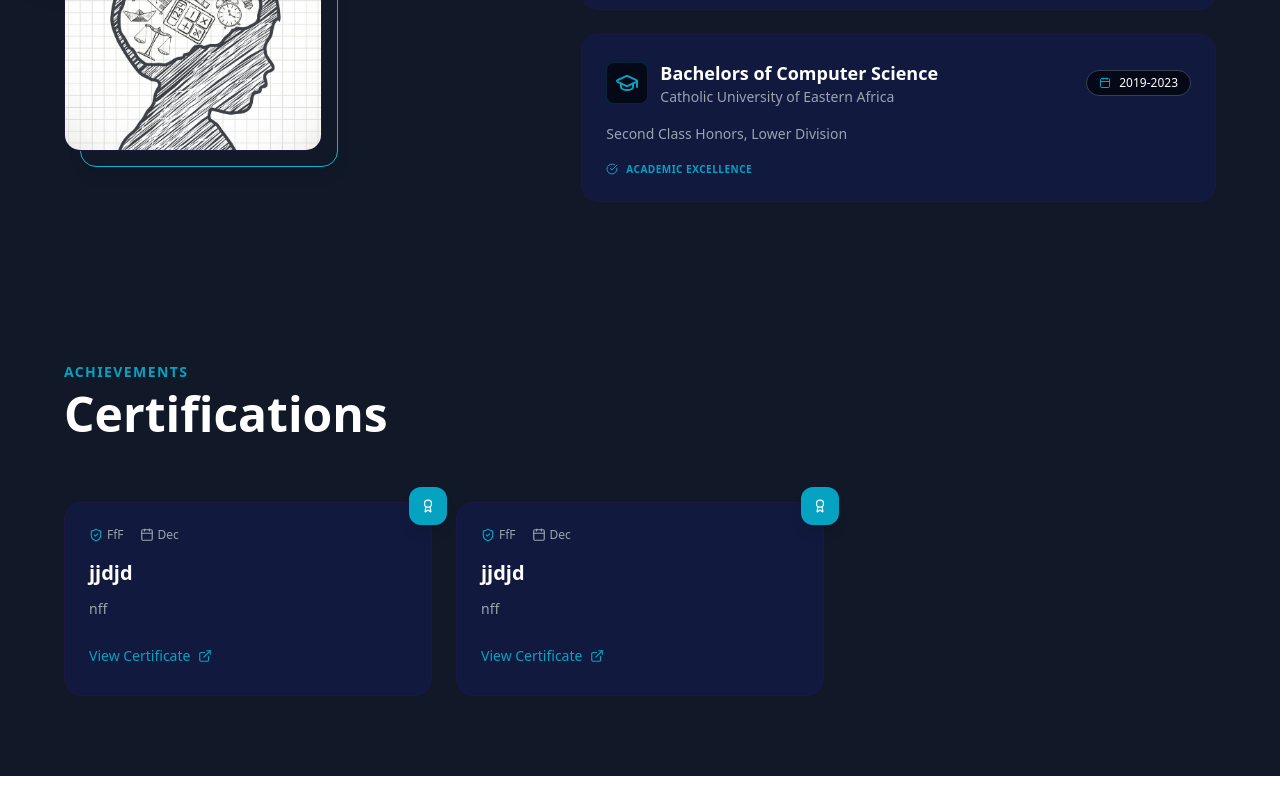
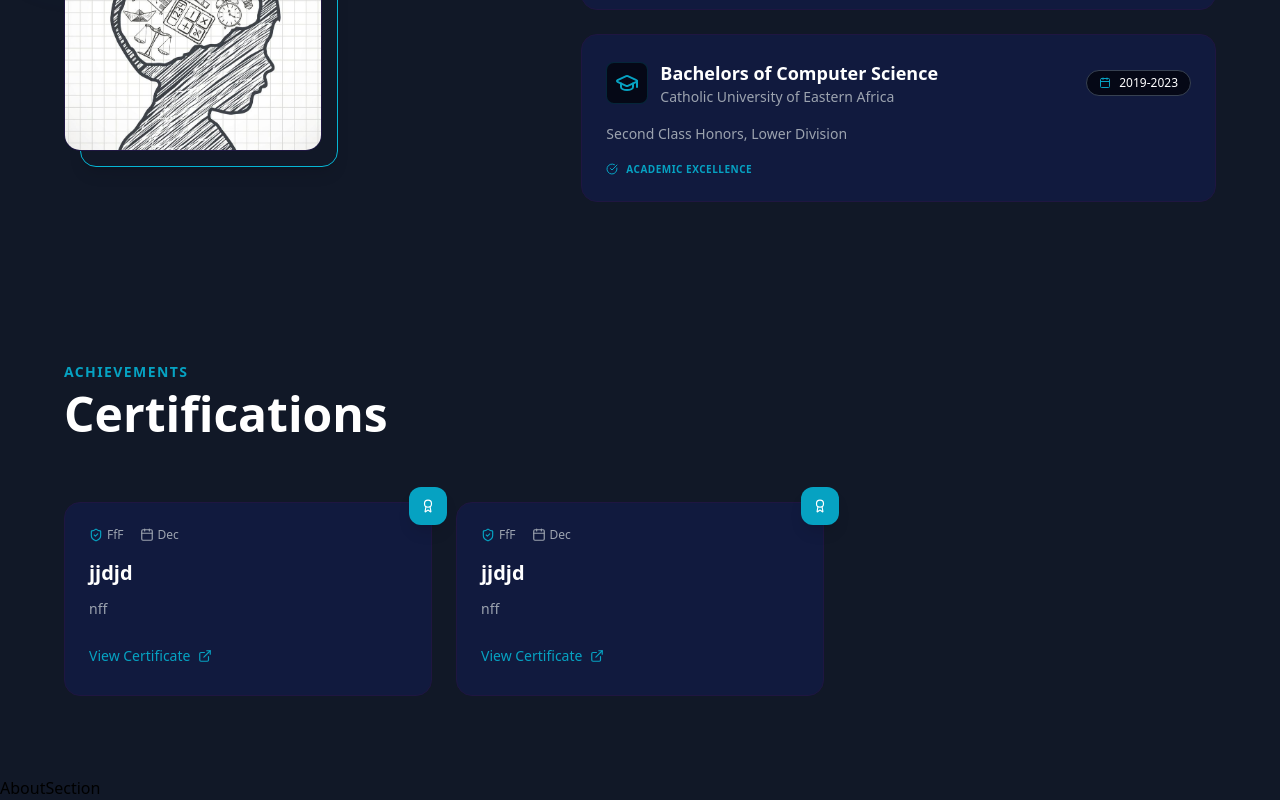
Before and after one commit to gragra-kj/GracePortfolio, a React app in the folder frontend/: page / in a window 1280 px wide. Shown: the part 1008-1808 px from the top of the page. Before the commit the page ends 1784 px from the top, so only its background shows below. Built offline with nearby package versions, Linux system fonts and the light colour scheme; the HTML template or start-up script is replaced by a standard one.

Commit message:
about section

```diff
--- a/frontend/src/App.jsx
+++ b/frontend/src/App.jsx
@@ -128,6 +128,7 @@
 import HeroSection from "./components/HeroSection";
 import Education from "./components/Education";
 import Certificate from "./components/Certificate";
+import AboutSection from "./components/AboutSection";
 const App = () => {
   useEffect(()=>{
     Aos.init({
@@ -142,6 +143,7 @@
       <HeroSection/>
       <Education/>
       <Certificate/>
+      <AboutSection/>
 
     </div>
   );
--- a/frontend/src/components/AboutSection.jsx
+++ b/frontend/src/components/AboutSection.jsx
@@ -0,0 +1,9 @@
+import React from 'react'
+
+const AboutSection = () => {
+  return (
+    <div>AboutSection</div>
+  )
+}
+
+export default AboutSection
```
